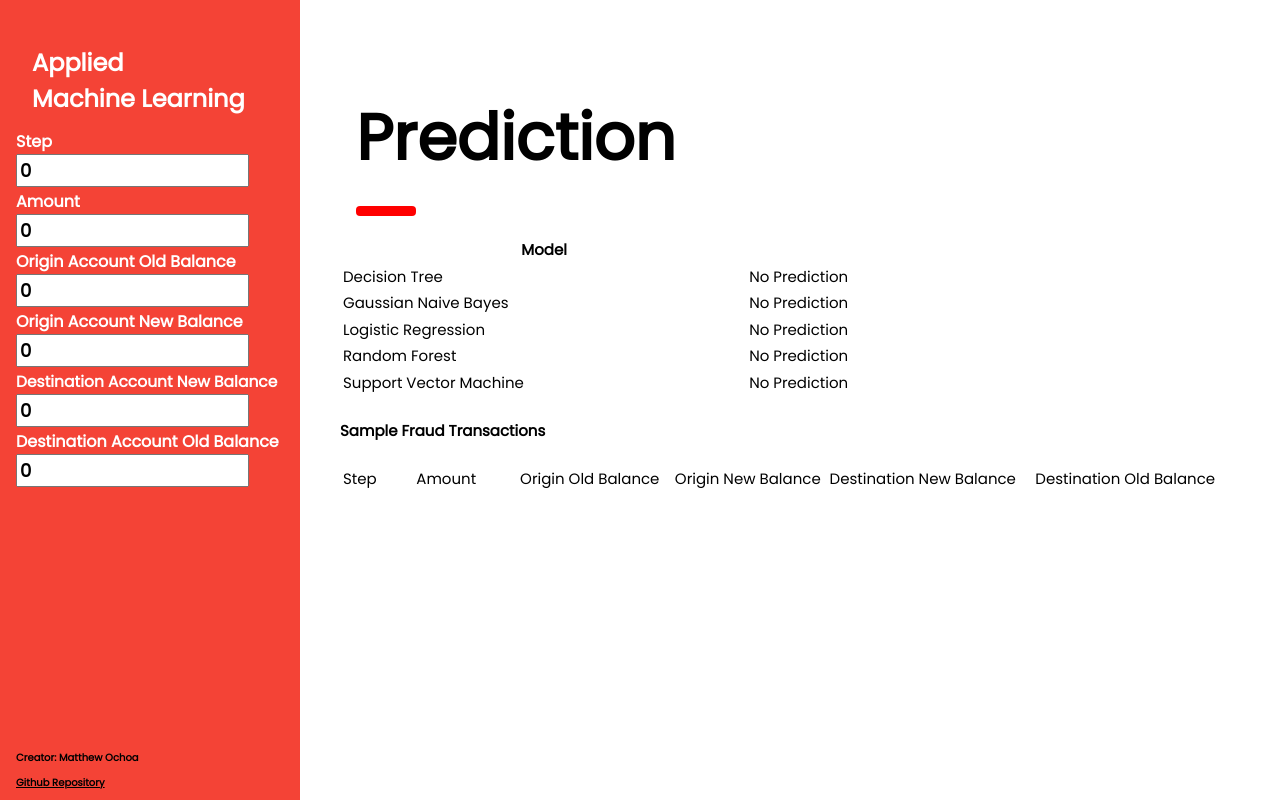
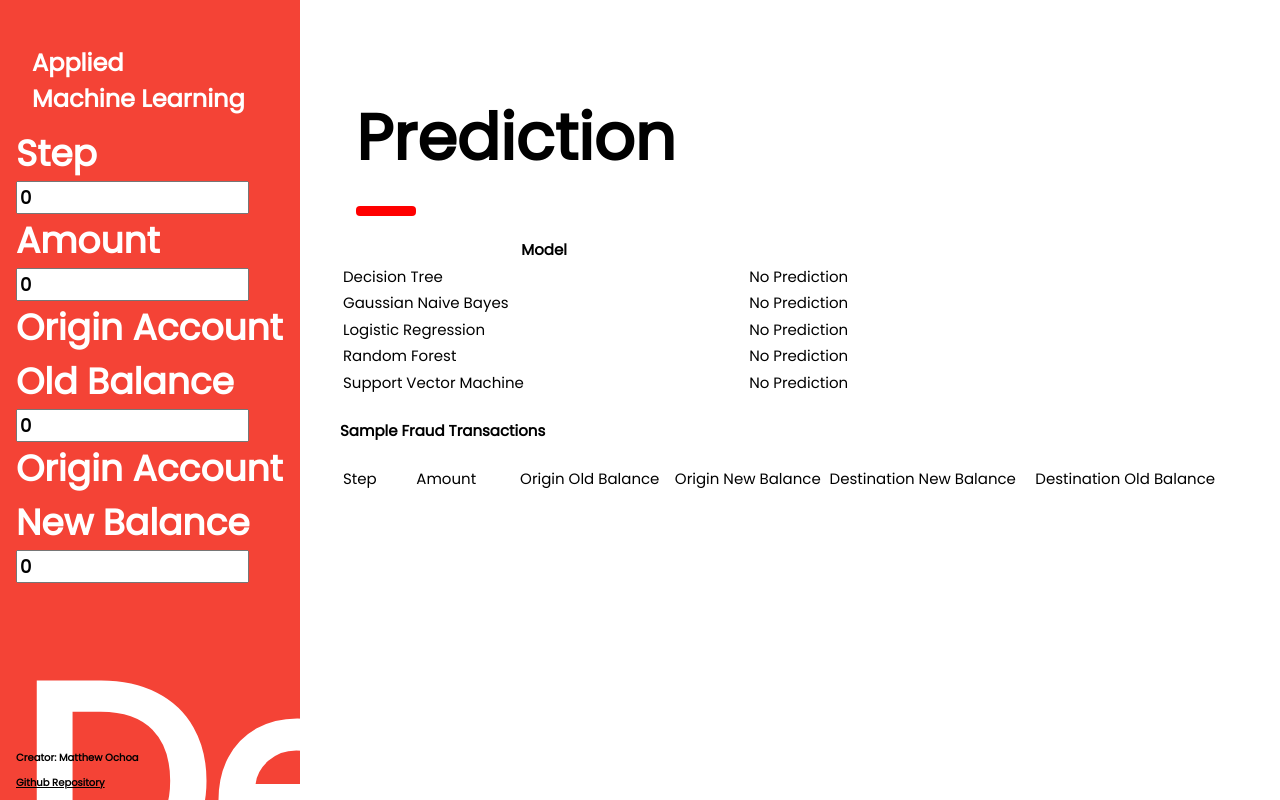
Before and after one commit to u-Shiyuh/Fraud-Detection-using-ML, a Flask app: page / in a window 1280 px wide. Run offline with Flask 2, Linux system fonts and the light colour scheme; parts of the project's set-up code (start-up, migrations or seed data) failed here and were passed over.

Commit message:
front end changes

```diff
--- a/templates/index.html
+++ b/templates/index.html
@@ -17,7 +17,10 @@
     font-size:1em;
   }
   .w3-half img{
-    margin-bottom:-6px;margin-top:16px;opacity:0.8;cursor:pointer
+    margin-bottom:-6px;
+    margin-top:16px;
+    opacity:0.8;
+    cursor:pointer
   }
 
   .w3-half img:hover{
@@ -46,22 +49,22 @@
     </div>
     <div class="w3-bar-block">
       <form name="input" action="." method="post">
-            <label  style="font-size:16px">  Step </label> <br/>
+            <label  style="font-size:2em">  Step </label> <br/>
             <input type="number" min="0" max="10000000" value="0" step=".01" class="slider" name="step" id="step" onchange="try_ajax()">
             <br/>
-            <label style="font-size:16px"> Amount </label> <br/>
+            <label style="font-size:2em"> Amount </label> <br/>
             <input type="number" min="0" max="10000000" value="0" step=".01" class="slider" name="amount" id="amount" onchange="try_ajax()">
             <br/>
-            <label style="font-size:16px"> Origin Account Old Balance</label> <br/>
+            <label style="font-size:2em"> Origin Account Old Balance</label> <br/>
             <input type="number" min="0" max="10000000" value="0" step=".01" class="slider" name="oldbalanceOrig" id="oldbalanceOrig" onchange="try_ajax()">
             <br/>
-            <label style="font-size:16px"> Origin Account New Balance</label> <br/>
+            <label style="font-size:2em"> Origin Account New Balance</label> <br/>
             <input type="number" min="0" max="10000000" value="0" step=".01" class="slider" name="newbalanceOrig" id="newbalanceOrig" onchange="try_ajax()">
             <br/>
-            <label style="font-size:15.5px"> Destination Account New Balance</label> <br/>
+            <label style="font-size:15em"> Destination Account New Balance</label> <br/>
             <input type="number" min="0" max="10000000" value="0" step=".01" class="slider" name="oldbalanceDest" id="oldbalanceDest" onchange="try_ajax()">
             <br/>
-            <label style="font-size:16px"> Destination Account Old Balance</label> <br/>
+            <label style="font-size:2em"> Destination Account Old Balance</label> <br/>
             <input type="number" min="0" max="10000000" value="0" step=".01" class="slider" name="newbalanceDest" id="newbalanceDest" onchange="try_ajax()">
             <br/>
 
```
